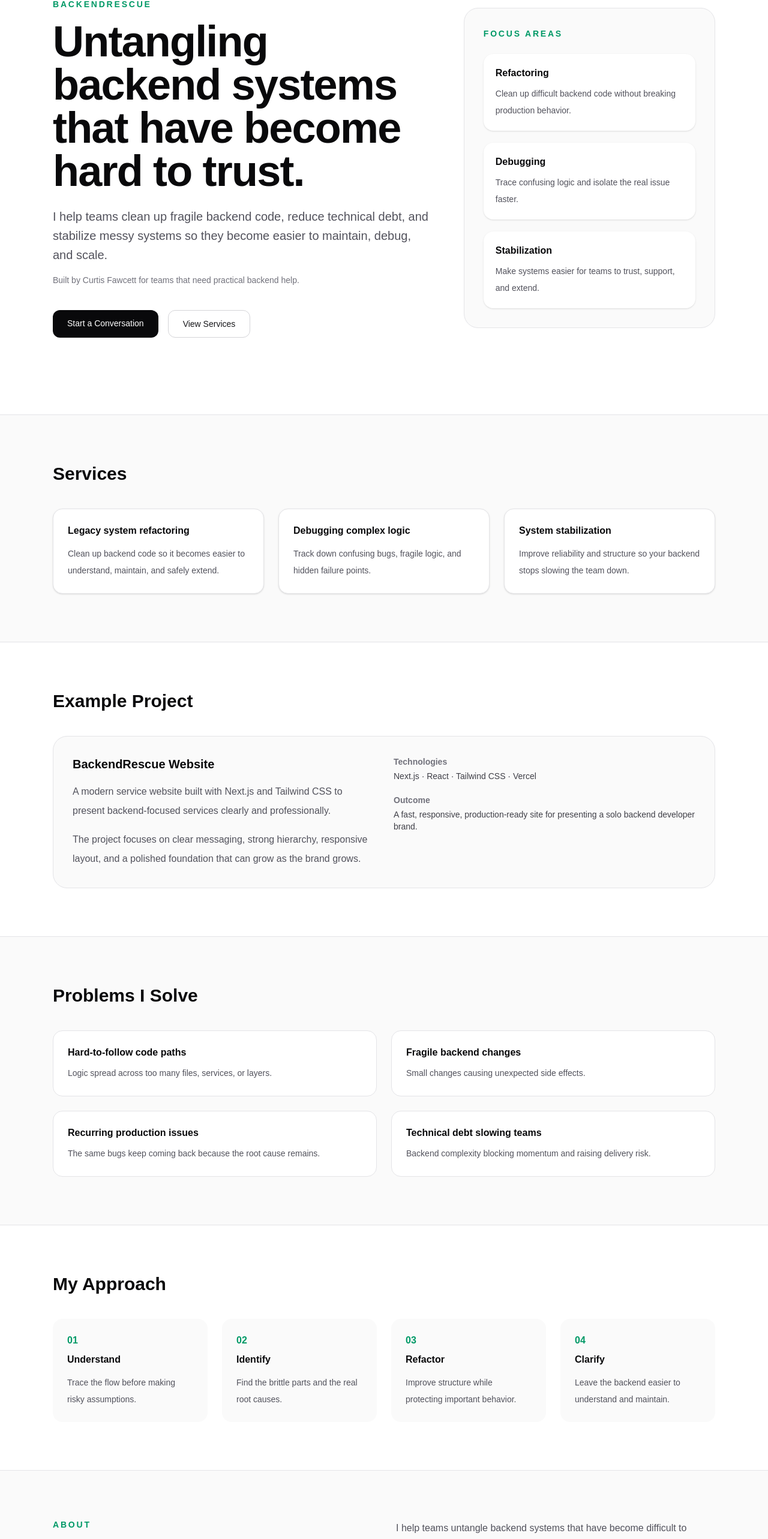
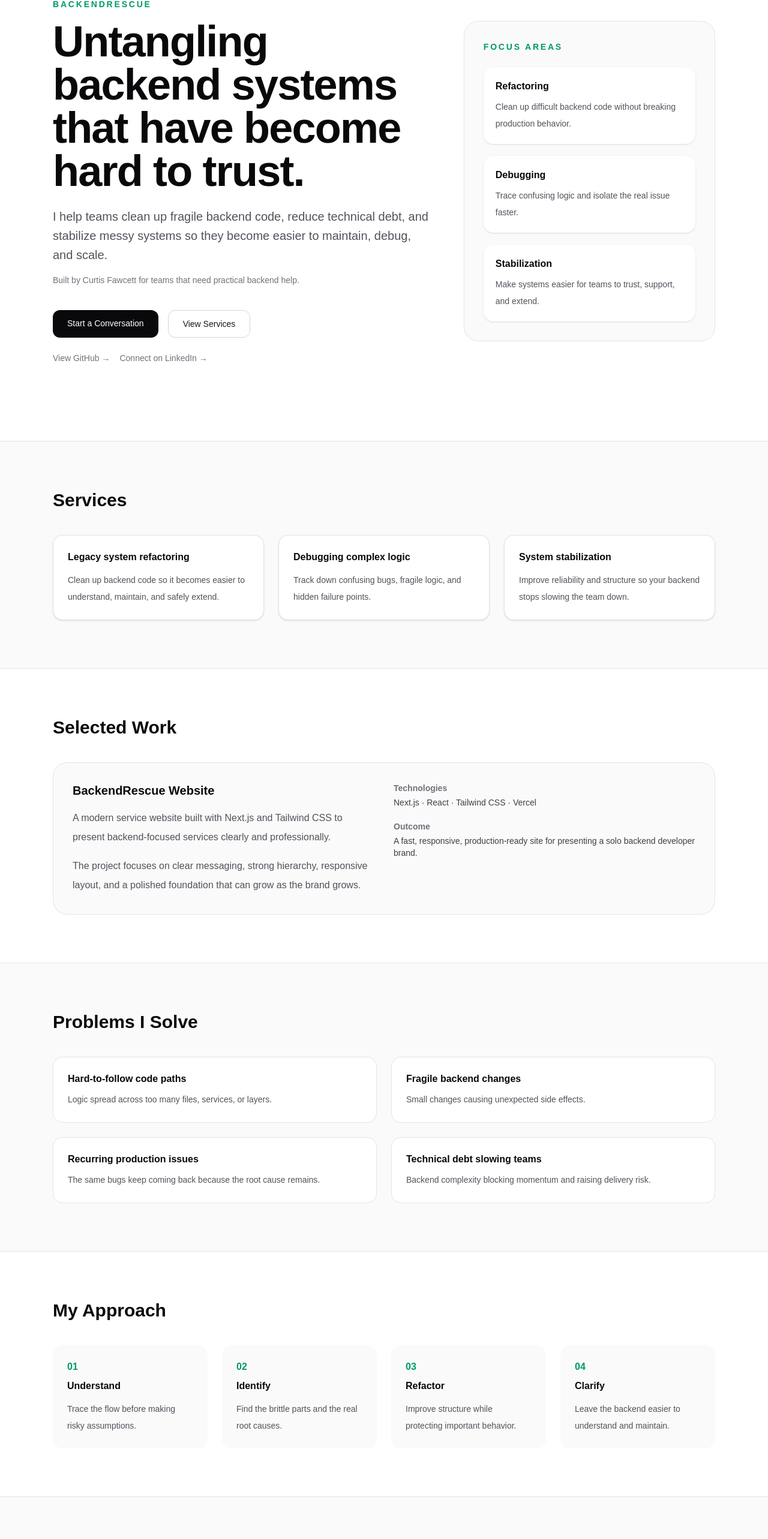
Before and after one commit to curtis-fawcett/backendrescue-site, a Next.js app: page / in a window 1280 px wide. Shown: the part 192-2758 px from the top of the page at 60% size. Built offline with nearby package versions, Linux system fonts and the light colour scheme.

Commit message:
refine solo brand direction and add real social links

```diff
--- a/src/app/page.js
+++ b/src/app/page.js
@@ -24,7 +24,7 @@ export default function Home() {
               Services
             </a>
             <a href="#projects" className="transition hover:text-zinc-950">
-              Projects
+              Selected Work
             </a>
             <a href="#problems" className="transition hover:text-zinc-950">
               Problems
@@ -69,7 +69,7 @@ export default function Home() {
                 onClick={closeMenu}
                 className="rounded-lg px-2 py-2 transition hover:bg-zinc-100"
               >
-                Projects
+                Selected Work
               </a>
               <a
                 href="#problems"
@@ -148,6 +148,25 @@ export default function Home() {
                 View Services
               </a>
             </div>
+
+            <div className="mt-6 flex flex-wrap gap-4 text-sm text-zinc-500">
+              <a
+                href="https://github.com/curtis-fawcett"
+                target="_blank"
+                rel="noreferrer"
+                className="transition hover:text-zinc-900"
+              >
+                View GitHub →
+              </a>
+              <a
+                href="https://www.linkedin.com/in/curtis-fawcett-8a5a7922a"
+                target="_blank"
+                rel="noreferrer"
+                className="transition hover:text-zinc-900"
+              >
+                Connect on LinkedIn →
+              </a>
+            </div>
           </div>
 
           <div className="rounded-3xl border border-zinc-200 bg-zinc-50 p-6 sm:p-8">
@@ -222,7 +241,7 @@ export default function Home() {
 
       <section id="projects" className="border-t border-zinc-200 bg-white">
         <div className="mx-auto max-w-6xl px-6 py-20">
-          <h2 className="text-3xl font-bold text-zinc-950">Example Project</h2>
+          <h2 className="text-3xl font-bold text-zinc-950">Selected Work</h2>
 
           <div className="mt-10 grid gap-8 rounded-3xl border border-zinc-200 bg-zinc-50 p-8 md:grid-cols-2">
             <div>
@@ -360,13 +379,19 @@ export default function Home() {
 
           <div>
             <p className="leading-8 text-zinc-600">
-              I help teams untangle backend systems that have become difficult
-              to understand, maintain, or safely change.
+              I started BackendRescue to help teams deal with backend systems
+              that have become difficult to understand, maintain, or safely
+              change. I’m especially interested in the kinds of problems that
+              slow teams down: messy logic, fragile code paths, recurring bugs,
+              and technical debt.
             </p>
 
             <p className="mt-4 leading-8 text-zinc-600">
-              My focus is practical improvement that reduces risk, improves
-              clarity, and makes systems less stressful to work on.
+              My goal is simple: make backend systems clearer, more stable, and
+              less stressful to work on. Right now, BackendRescue is focused on
+              hands-on backend improvement work. Over time, I plan to turn the
+              patterns and lessons from that work into useful tools, products,
+              and SaaS solutions.
             </p>
           </div>
         </div>
@@ -398,7 +423,26 @@ export default function Home() {
         </div>
       </section>
 
-      <section id="contact" className="border-t border-zinc-200 bg-zinc-50">
+      <section className="border-t border-zinc-200 bg-zinc-50">
+        <div className="mx-auto max-w-6xl px-6 py-20">
+          <div className="max-w-3xl">
+            <p className="text-sm font-semibold uppercase tracking-[0.2em] text-emerald-600">
+              Looking ahead
+            </p>
+            <h2 className="mt-3 text-3xl font-bold text-zinc-950">
+              Building from service work toward tools and products
+            </h2>
+            <p className="mt-4 leading-8 text-zinc-600">
+              BackendRescue starts with practical backend cleanup, refactoring,
+              and debugging work. The long-term goal is to grow from hands-on
+              services into useful software products shaped by real-world
+              backend problems.
+            </p>
+          </div>
+        </div>
+      </section>
+
+      <section id="contact" className="border-t border-zinc-200 bg-white">
         <div className="mx-auto max-w-4xl px-6 py-20 text-center">
           <h2 className="text-3xl font-bold text-zinc-950">
             Let’s talk about your backend
@@ -423,8 +467,8 @@ export default function Home() {
 
         <div className="mt-4 flex justify-center gap-6">
           <a
-            href="https://github.com/"
-            target="curtis-fawcett"
+            href="https://github.com/curtis-fawcett"
+            target="_blank"
             rel="noreferrer"
             className="transition hover:text-zinc-900"
           >
@@ -432,8 +476,8 @@ export default function Home() {
           </a>
 
           <a
-            href="https://linkedin.com/"
-            target="curtis-fawcett-8a5a7922a"
+            href="https://www.linkedin.com/in/curtis-fawcett-8a5a7922a"
+            target="_blank"
             rel="noreferrer"
             className="transition hover:text-zinc-900"
           >
```
